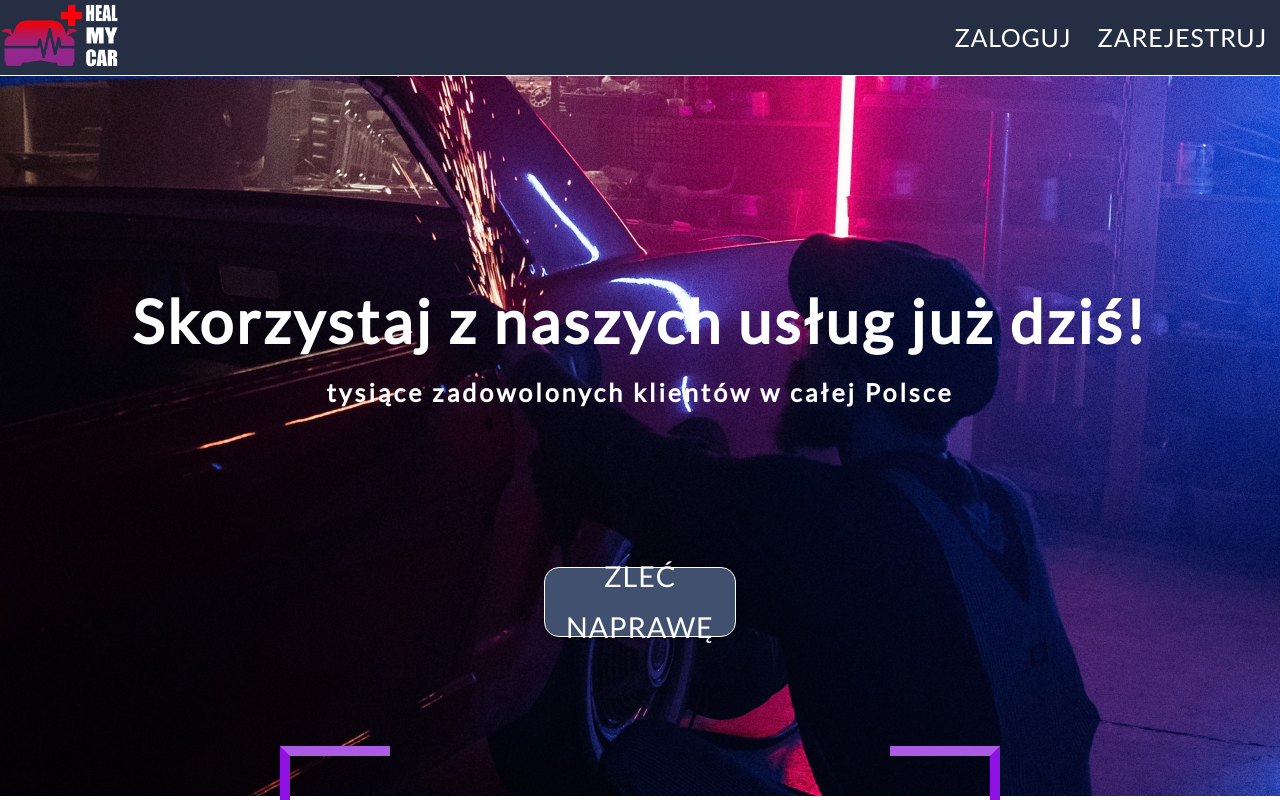
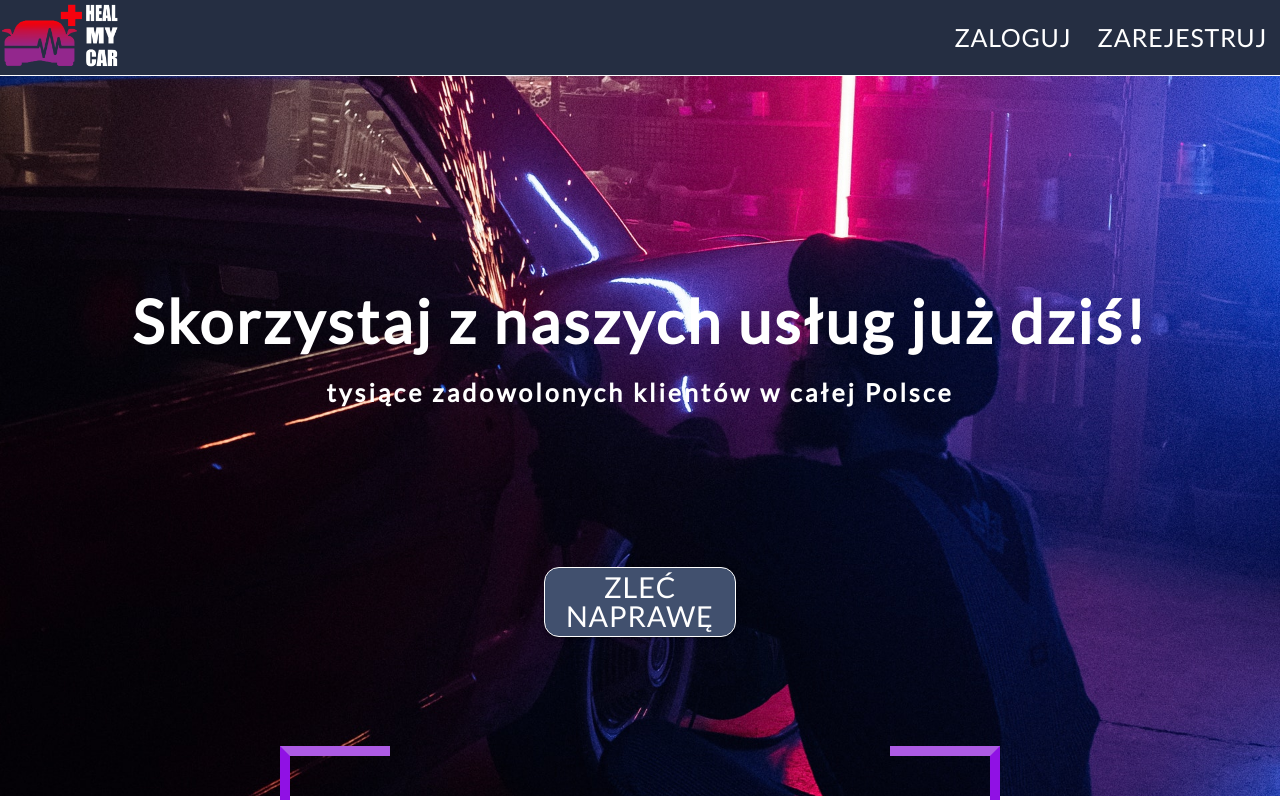
Before and after one commit to infoshareacademy/jfdzr6-team-placeholders, a React (Vite) app in the folder heal-my-car/: page / in a window 1280 px wide. Shown: the top 800 px of the page. Built offline with nearby package versions, Linux system fonts and the light colour scheme; no server answers.

Commit message:
landing page button fixed

```diff
--- a/heal-my-car/components/LandingPage/Content.jsx
+++ b/heal-my-car/components/LandingPage/Content.jsx
@@ -68,6 +68,7 @@ const Content = () => {
               fontFamily: "lato",
               border: "1px white solid",
               backgroundColor: "#41506e",
+              lineHeight: 1,
               "&:hover": {
                 backgroundColor: "#41506e",
                 color: "#9c27b0",
```
Also changed, not shown: heal-my-car/public/logo.png (added).
